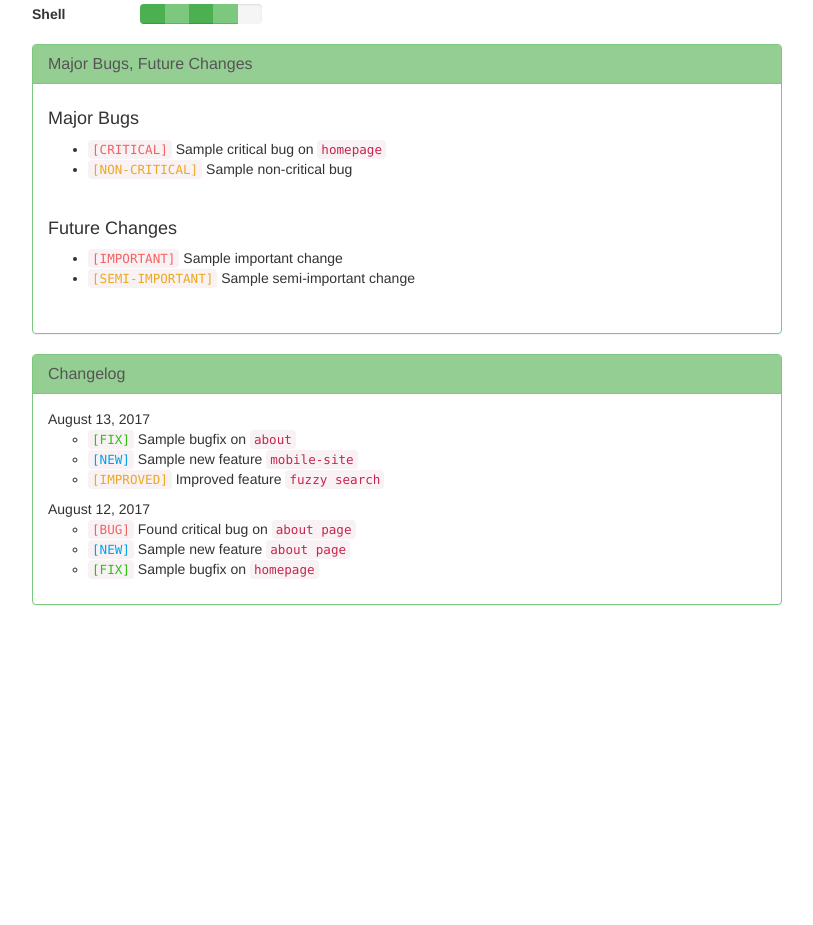
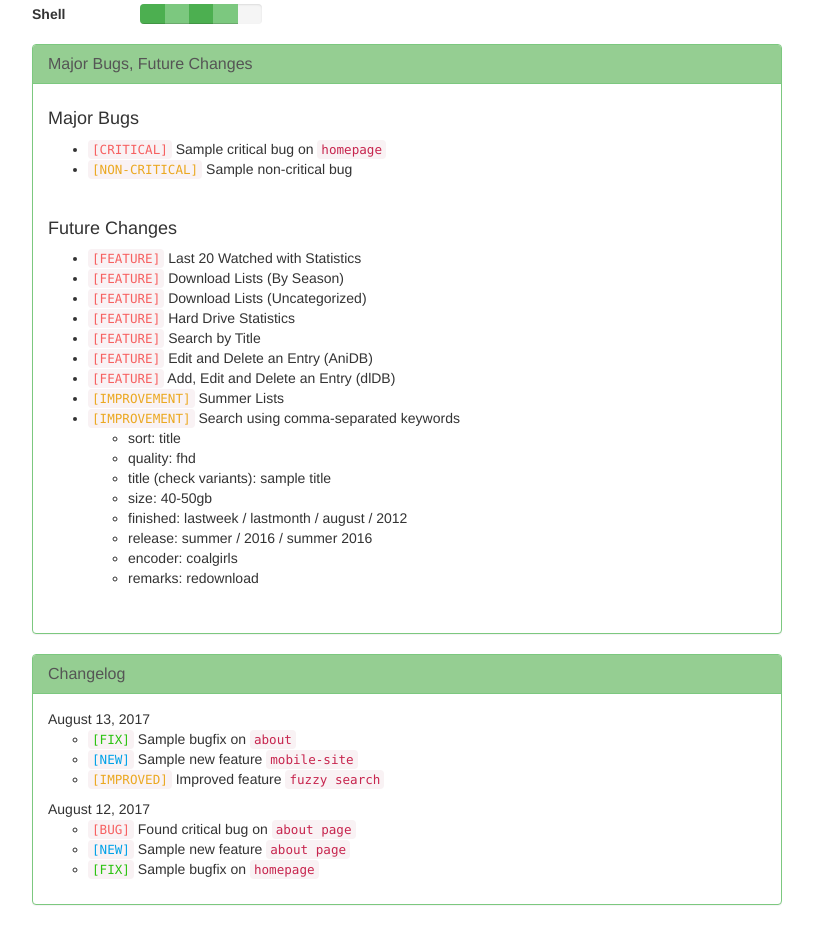
Before and after one commit to RinMinase/anidb-php, a CodeIgniter app: page /anidb/index.php/pagecontroller/about in a window 1280 px wide. Shown: the part 1054-1979 px from the top of the page, without its empty margins (428-1241 px from the left). Before the commit the page ends 1659 px from the top, so only its background shows below. Run offline with CodeIgniter, Linux system fonts and the light colour scheme.

Commit message:
ABOUT: added future changes list

```diff
--- a/application/views/about.php
+++ b/application/views/about.php
@@ -435,8 +435,25 @@
 
 									<h4>Future Changes</h4>
 									<ul>
-										<li><code class="red">[IMPORTANT]</code> Sample important change</li>
-										<li><code class="orange">[SEMI-IMPORTANT]</code> Sample semi-important change</li>
+										<li><code class="red">[FEATURE]</code> Last 20 Watched with Statistics</li>
+										<li><code class="red">[FEATURE]</code> Download Lists (By Season)</li>
+										<li><code class="red">[FEATURE]</code> Download Lists (Uncategorized)</li>
+										<li><code class="red">[FEATURE]</code> Hard Drive Statistics</li>
+										<li><code class="red">[FEATURE]</code> Search by Title</li>
+										<li><code class="red">[FEATURE]</code> Edit and Delete an Entry (AniDB)</li>
+										<li><code class="red">[FEATURE]</code> Add, Edit and Delete an Entry (dlDB)</li>
+										<li><code class="orange">[IMPROVEMENT]</code> Summer Lists</li>
+										<li><code class="orange">[IMPROVEMENT]</code> Search using comma-separated keywords</li>
+											<ul>
+												<li>sort: title</li>
+												<li>quality: fhd</li>
+												<li>title (check variants): sample title</li>
+												<li>size: 40-50gb</li>
+												<li>finished: lastweek / lastmonth / august / 2012</li>
+												<li>release: summer / 2016 / summer 2016</li>
+												<li>encoder: coalgirls</li>
+												<li>remarks: redownload</li>
+											</ul>
 									</ul><br>
 								</div>
 							</div>
```
